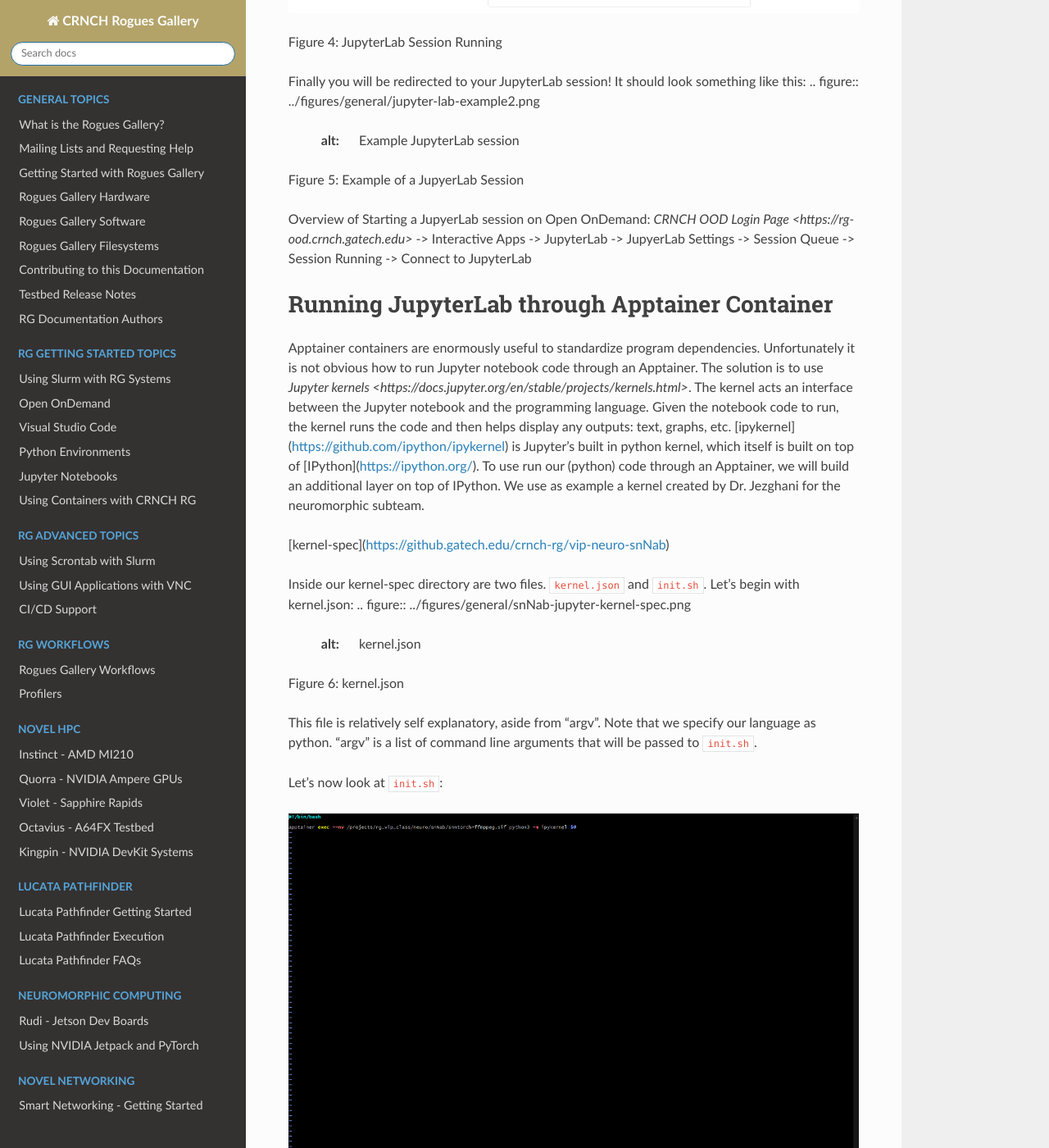
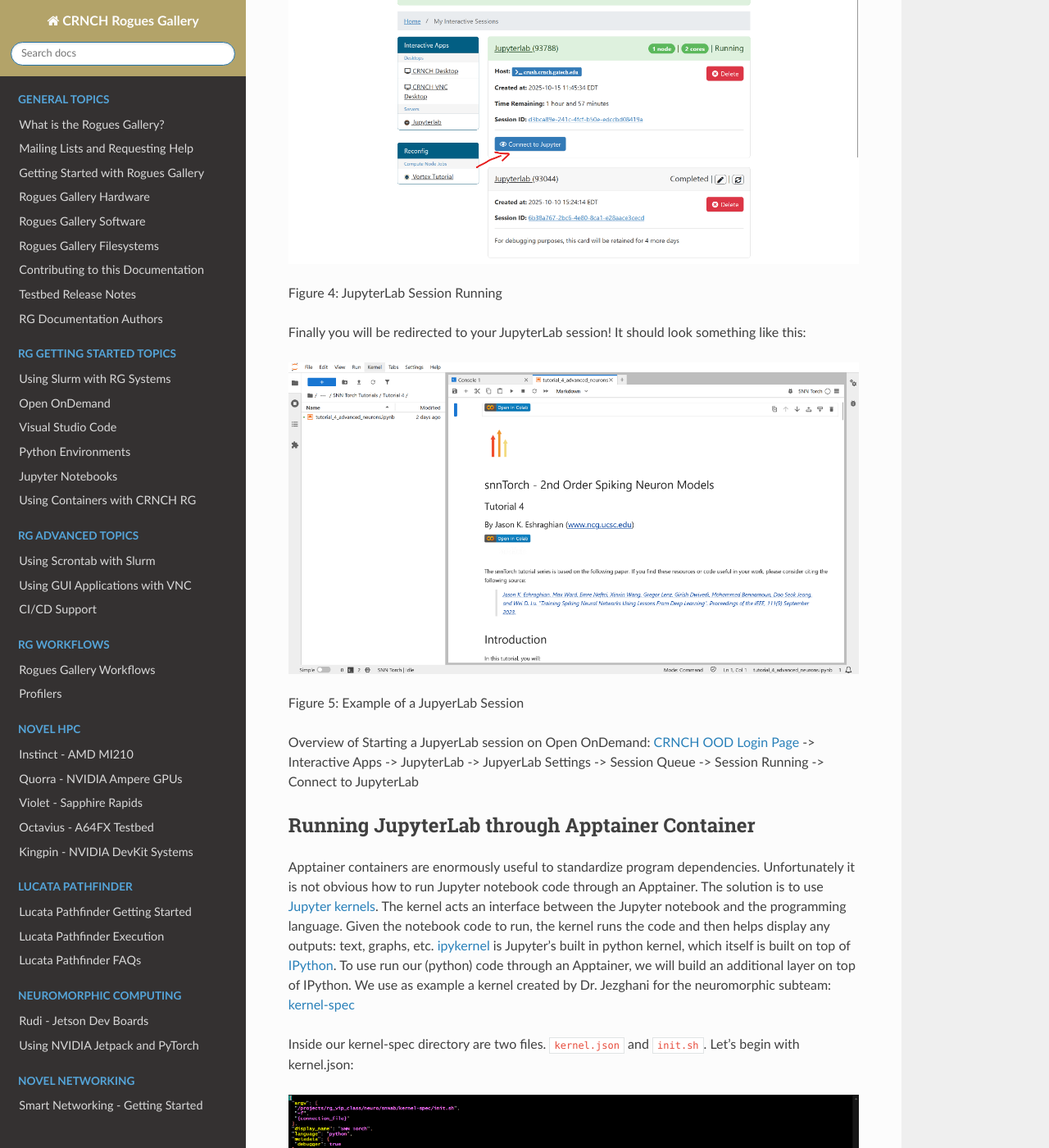
Before and after one commit to gt-crnch-rg/read-the-docs, a Sphinx documentation site: the page built from docs/general/NEW-using-jupyter-notebooks.rst, in a window 1280 px wide and 1400 px high, scrolled down 2126 px. Shown: the whole window at 82% size. Built offline with Sphinx 7.4.7 and the Read the Docs theme 3.1.0, drawn with Linux system fonts in a browser that asks for light colours; pages that are not in the unit, such as notebooks, are missing from menus; some of the changed text lies outside the part shown.

Commit message:
Formatting changes

```diff
--- a/docs/general/NEW-using-jupyter-notebooks.rst
+++ b/docs/general/NEW-using-jupyter-notebooks.rst
@@ -12,7 +12,7 @@ schedulable Jupyter notebooks via our Slurm scheduler.
 Using Open On Demand
 --------------------------------------------
 We recommend using Open on Demand to run JupyterLab.
-To begin, head to the `CRNCH OOD Login Page <https://rg-ood.crnch.gatech.edu>`
+To begin, head to the `CRNCH OOD Login Page <https://rg-ood.crnch.gatech.edu>`__
 You will need to authenticate with your GT credentials.
 
 Next, go to Interactive Apps -> JupyterLab
@@ -22,7 +22,7 @@ Next, go to Interactive Apps -> JupyterLab
 Figure 1: Interactive Apps -> JupyterLab
 
 
-You will then need to configure the settings for your JupyterLab session. For general use, Dr.Young recommends
+You will then need to configure the settings for your JupyterLab session. For general use, Dr. Young recommends
 the partition be set to **rg-dev** using the **crush** node.
 You can select the hours and CPU settings according to your needs.
 
@@ -33,6 +33,7 @@ Figure 2: Configuring JupyerLab Session Settings
 Once you have configured the session settings, hit the launch button.
 
 Your JupyterLab should now be queued. You will be taken to a screen that looks like so:
+
 .. figure:: ../figures/general/ood-jupyter-lab-queued.png
     :alt: JupyterLab session queued
 Figure 3: JupyerLab Session Queued
@@ -44,28 +45,27 @@ Once your JupyterLab session is ready, its status will be shown. You can connect
 Figure 4: JupyterLab Session Running
 
 Finally you will be redirected to your JupyterLab session! It should look something like this:
+
 .. figure:: ../figures/general/jupyter-lab-example2.png
     :alt: Example JupyterLab session
 Figure 5: Example of a JupyerLab Session
 
 Overview of Starting a JupyerLab session on Open OnDemand:
-`CRNCH OOD Login Page <https://rg-ood.crnch.gatech.edu>` -> Interactive Apps -> JupyterLab -> JupyerLab Settings -> Session Queue -> Session Running -> Connect to JupyterLab
+`CRNCH OOD Login Page <https://rg-ood.crnch.gatech.edu>`__ -> Interactive Apps -> JupyterLab -> JupyerLab Settings -> Session Queue -> Session Running -> Connect to JupyterLab
 
 
 Running JupyterLab through Apptainer Container
-==============================================
+----------------------------------------------
 Apptainer containers are enormously useful to standardize program dependencies. Unfortunately it is not obvious how to run Jupyter notebook code through an Apptainer.
-The solution is to use `Jupyter kernels <https://docs.jupyter.org/en/stable/projects/kernels.html>`.
+The solution is to use `Jupyter kernels <https://docs.jupyter.org/en/stable/projects/kernels.html>`__.
 The kernel acts an interface between the Jupyter notebook and the programming language. Given the notebook code to run,
 the kernel runs the code and then helps display any outputs: text, graphs, etc.
-[ipykernel](https://github.com/ipython/ipykernel) is Jupyter's built in python kernel, which itself is built on top of [IPython](https://ipython.org/).
+`ipykernel <https://github.com/ipython/ipykernel>`__ is Jupyter's built in python kernel, which itself is built on top of `IPython <https://ipython.org/>`__.
 To use run our (python) code through an Apptainer, we will build an additional layer on top of IPython.
-We use as example a kernel created by Dr. Jezghani for the neuromorphic subteam.
-
-
-[kernel-spec](https://github.gatech.edu/crnch-rg/vip-neuro-snNab)
+We use as example a kernel created by Dr. Jezghani for the neuromorphic subteam: `kernel-spec <https://github.gatech.edu/crnch-rg/vip-neuro-snNab>`__
 
 Inside our kernel-spec directory are two files. ``kernel.json`` and ``init.sh``. Let's begin with kernel.json:
+
 .. figure:: ../figures/general/snNab-jupyter-kernel-spec.png
     :alt: kernel.json
 Figure 6: kernel.json
```
Also changed, not shown: other parts of docs/general/NEW-using-jupyter-notebooks.rst (+4 -4 lines).
